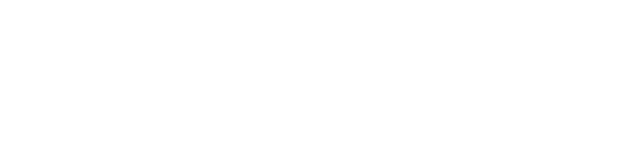
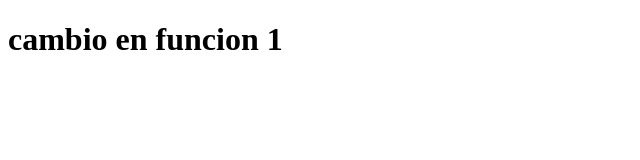
Before and after one commit to erk282/ejer26, a plain HTML site: page index.html in a window 1280 px wide. Shown: the whole page, without its empty margins (0-640 px from the left). Drawn offline with Linux system fonts and the light colour scheme.

Commit message:
h1 en funcion1

```diff
--- a/index.html
+++ b/index.html
@@ -6,6 +6,7 @@
     <title>ejercicio 26</title>
 </head>
 <body>
+    <h1>cambio en funcion 1</h1>
 
 </body>
 </html>
```
